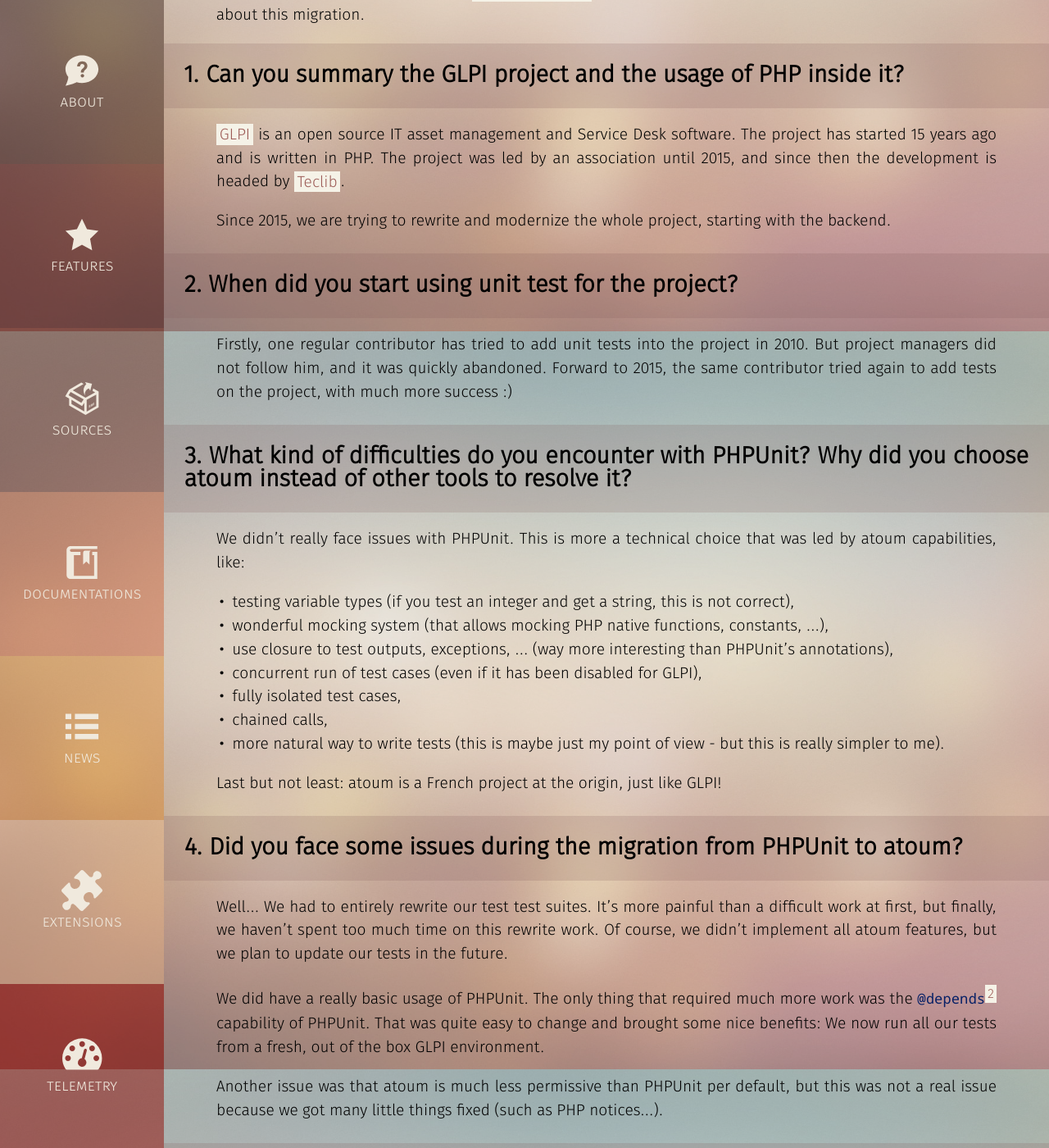
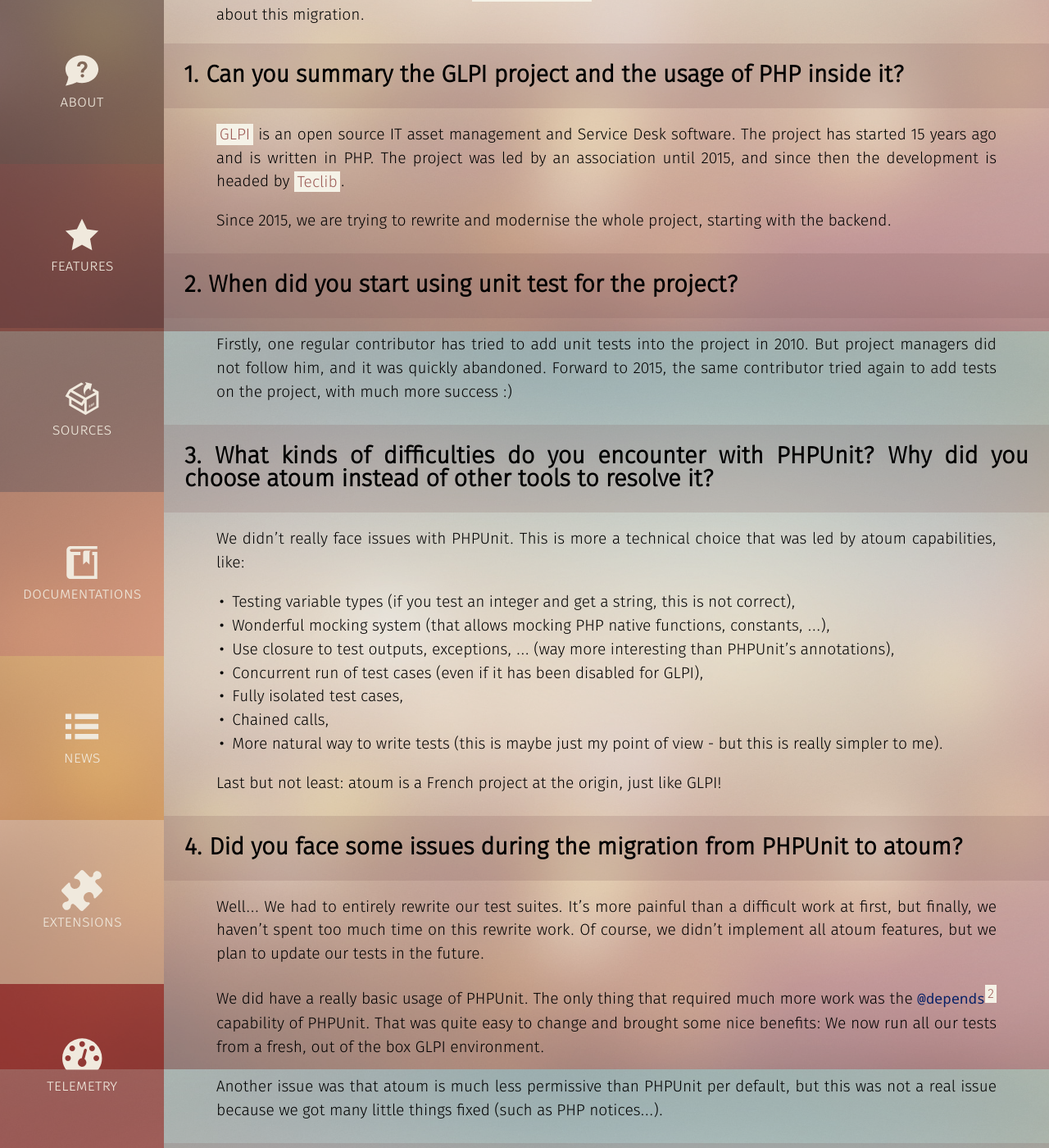
Before and after one commit to atoum/atoum.github.io, a Jekyll site: the page built from _posts/2017-08-10-glpi-atoum.markdown, in a window 1280 px wide and 1400 px high, scrolled down 496 px. Shown: the whole window at 82% size. Built offline with Jekyll 4.4.1, drawn with Linux system fonts in a browser that asks for light colours; comment, search, counter and statistics services are not loaded; a style sheet for code colours, icons or effects is not loaded; some of the changed text lies outside the part shown.

Commit message:
some other fix

```diff
--- a/_posts/2017-08-10-glpi-atoum.markdown
+++ b/_posts/2017-08-10-glpi-atoum.markdown
@@ -14,30 +14,30 @@ this news. We interviewed [Johan Cwiklinski](https://github.com/trasher) and som
 [GLPI][GLPI] is an open source IT asset management and Service Desk software. The project has started 15 years ago and is written in PHP.
 The project was led by an association until 2015, and since then the development is headed by [Teclib](www.teclib.com).
 
-Since 2015, we are trying to rewrite and modernize the whole project, starting with the backend.
+Since 2015, we are trying to rewrite and modernise the whole project, starting with the backend.
 
 ## 2. When did you start using unit test for the project?
 
 Firstly, one regular contributor has tried to add unit tests into the project in 2010. But project managers did not follow him, and it was quickly abandoned.
 Forward to 2015, the same contributor tried again to add tests on the project, with much more success :)
 
-## 3. What kind of difficulties do you encounter with PHPUnit? Why did you choose atoum instead of other tools to resolve it?
+## 3. What kinds of difficulties do you encounter with PHPUnit? Why did you choose atoum instead of other tools to resolve it?
 
 We didn’t really face issues with PHPUnit. This is more a technical choice that was led by atoum capabilities, like:
 
-* testing variable types (if you test an integer and get a string, this is not correct),
-* wonderful mocking system (that allows mocking PHP native functions, constants, …),
-* use closure to test outputs, exceptions, … (way more interesting than PHPUnit’s annotations),
-* concurrent run of test cases (even if it has been disabled for GLPI),
-* fully isolated test cases,
-* chained calls,
-* more natural way to write tests (this is maybe just my point of view - but this is really simpler to me).
+* Testing variable types (if you test an integer and get a string, this is not correct),
+* Wonderful mocking system (that allows mocking PHP native functions, constants, …),
+* Use closure to test outputs, exceptions, … (way more interesting than PHPUnit’s annotations),
+* Concurrent run of test cases (even if it has been disabled for GLPI),
+* Fully isolated test cases,
+* Chained calls,
+* More natural way to write tests (this is maybe just my point of view - but this is really simpler to me).
 
 Last but not least: atoum is a French project at the origin, just like GLPI!
 
 ## 4. Did you face some issues during the migration from PHPUnit to atoum?
 
-Well… We had to entirely rewrite our test test suites. It’s more painful than a difficult work at first, but finally, we haven't spent too much time on this rewrite work.
+Well… We had to entirely rewrite our test suites. It’s more painful than a difficult work at first, but finally, we haven't spent too much time on this rewrite work.
 Of course, we didn’t implement all atoum features, but we plan to update our tests in the future.
 
 We did have a really basic usage of PHPUnit. The only thing that required much more work was the `@depends`[^2] capability of PHPUnit.
```
Also changed, not shown: other parts of _posts/2017-08-10-glpi-atoum.markdown (+1 -1 lines).
